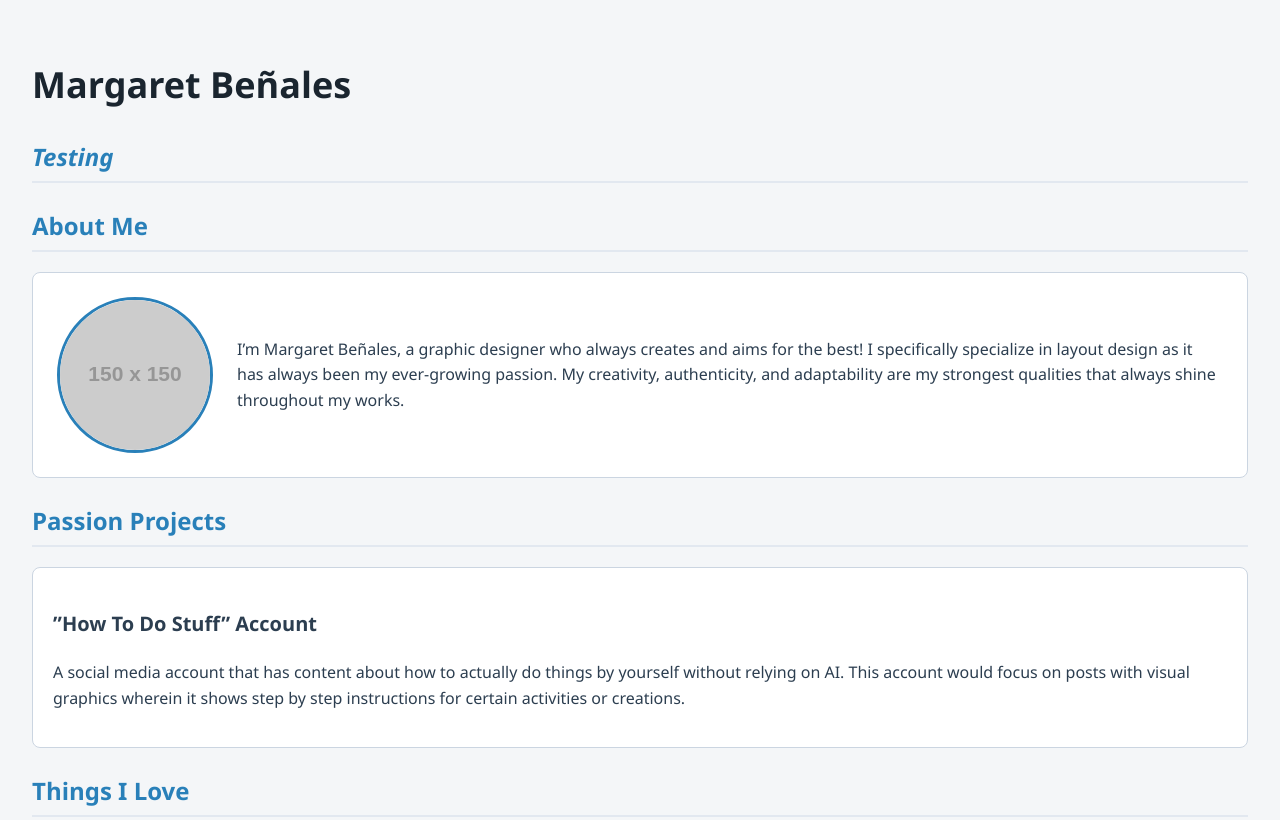
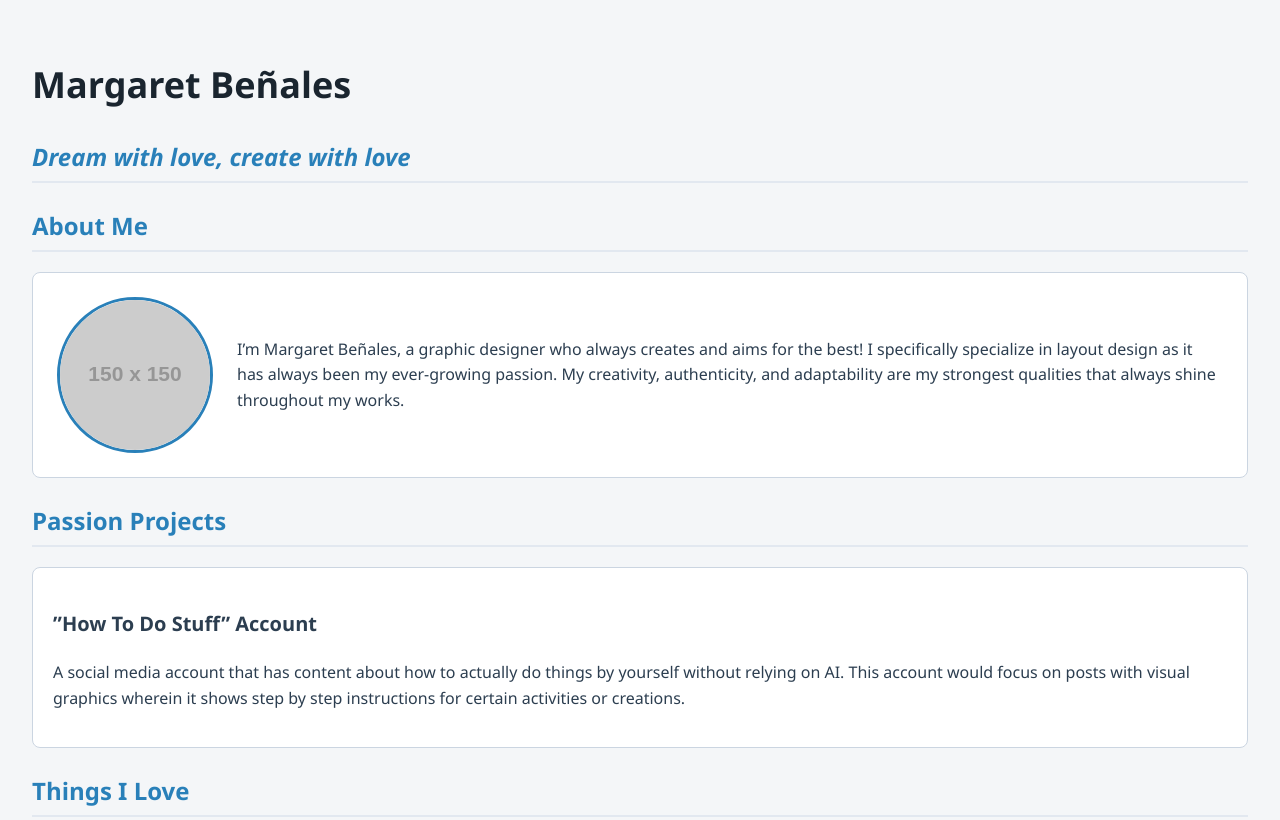
Before and after one commit to mpbenales-hash/beaniecorner, a plain HTML site: page index.html in a window 1280 px wide. Shown: the top 820 px of the page. Drawn offline with Linux system fonts and the light colour scheme; placeholder pictures from the web are drawn by us.

Commit message:
index.html

```diff
--- a/index.html
+++ b/index.html
@@ -10,7 +10,7 @@
 
     <header>
         <h1>Margaret Beñales</h1>
-        <h2><i>Testing</i></h2>
+        <h2><i>Dream with love, create with love</i></h2>
     </header>
 
     <main>
```
